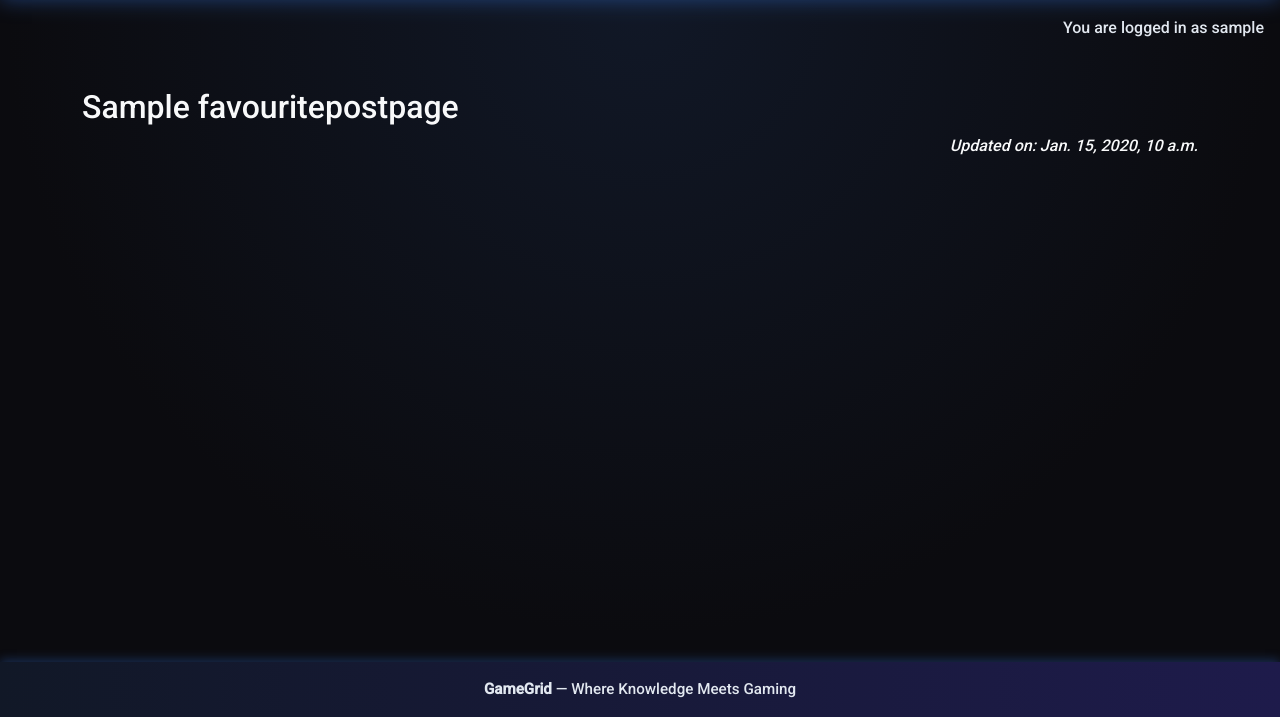
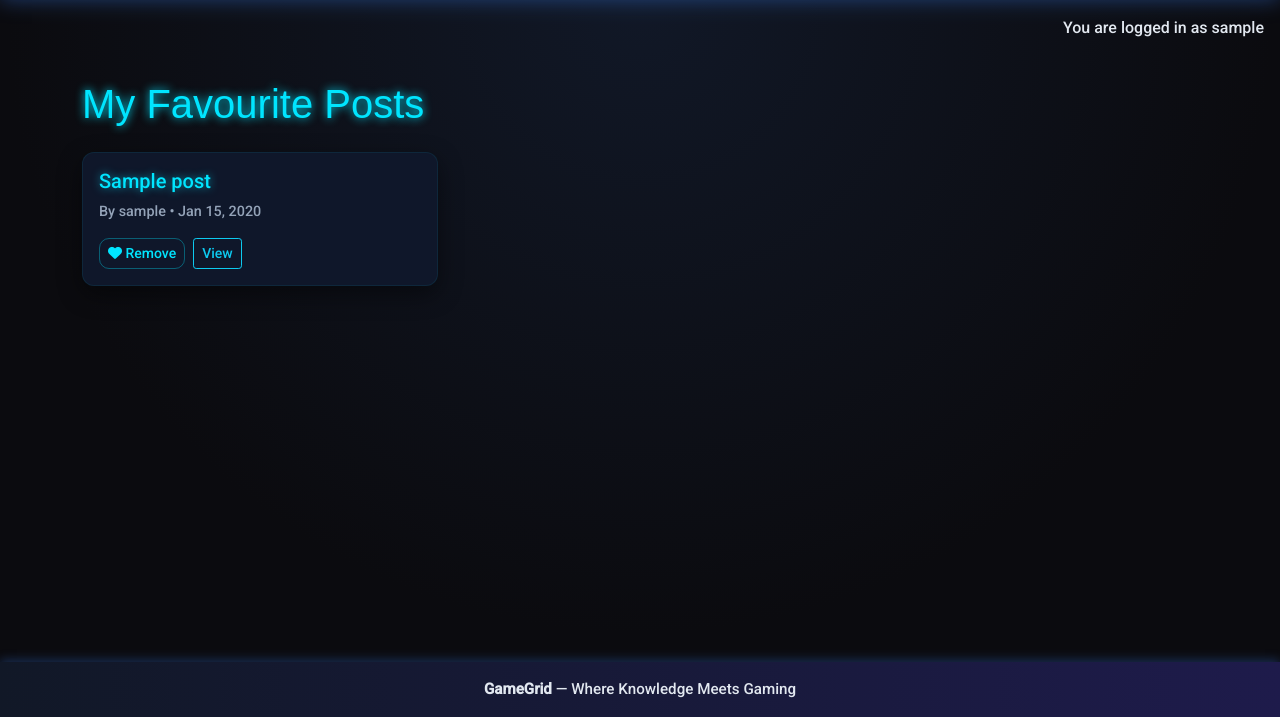
Before and after one commit to AnasEljandi/GamingBlog_Final, a Django app: page /favourite-post/ in a window 1280 px wide. Shown: the part 83-800 px from the top of the page. Run offline with Django 4.2, Linux system fonts and the light colour scheme; a user stored in the database is signed in; tables that the repository leaves empty hold one stand-in row (values such as "Sample post"); parts of the project's set-up code (start-up, migrations or seed data) failed here and were passed over; some web fonts are replaced.

Commit message:
create favourites button and page edit

```diff
--- a/blog/urls.py
+++ b/blog/urls.py
@@ -6,4 +6,5 @@ urlpatterns = [
     path('<slug:slug>/', views.post_detail, name='post_detail'),
     path('comment/<int:pk>/edit/', views.edit_comment, name='edit_comment'),
     path('comment/<int:pk>/delete/', views.delete_comment, name='delete_comment'),
+    path('favourite/<int:post_id>/toggle/', views.toggle_favourite, name='toggle_favourite'),
 ]
--- a/favourite_post/templates/favourite_post/favourite_post.html
+++ b/favourite_post/templates/favourite_post/favourite_post.html
@@ -1,14 +1,47 @@
 {% extends "base.html" %}
 {% load static %}
+
 {% block content %}
-<div class="container mt-5 text-light">
-  {% if fav_page %}
-    <h2>{{ fav_page.title }}</h2>
-    <div>{{ fav_page.content|safe }}</div>
-    <p class="text-end"><em>Updated on: {{ fav_page.updated_on }}</em></p>
+<style>
+  .fav-title{ color:#00e5ff; text-shadow:0 0 10px #00e5ff; font-family:'Mangold',sans-serif; }
+  .post-card{ background:#0f172a; border:1px solid rgba(0,229,255,.08); border-radius:12px; box-shadow:0 8px 24px rgba(0,0,0,.45); }
+  .post-card h5{ color:#00e5ff; text-shadow:0 0 8px rgba(0,229,255,.6); }
+  .meta{ font-size:.9rem; color:#94a3b8; }
+  .btn-fav{ border:1px solid rgba(0,229,255,.35); color:#00e5ff; border-radius:10px; background:transparent; }
+  .btn-fav:hover{ background:#00e5ff; color:#0b0f1a; box-shadow:0 0 15px #00e5ff; }
+</style>
+
+<div class="container py-4">
+  <h1 class="fav-title mb-4">My Favourite Posts</h1>
+
+  {% if posts %}
+    <div class="row g-4">
+      {% for post in posts %}
+      <div class="col-md-4">
+        <div class="post-card p-3 h-100 d-flex flex-column">
+          <a href="{% url 'post_detail' post.slug %}" class="text-decoration-none">
+            <h5 class="mb-2">{{ post.title }}</h5>
+          </a>
+          <p class="meta mb-3">By {{ post.author }} • {{ post.created_on|date:"M j, Y" }}</p>
+
+          <div class="mt-auto d-flex gap-2 align-items-center">
+            {% if user.is_authenticated %}
+            <form method="post" action="{% url 'toggle_favourite' post.id %}" class="d-inline">
+              {% csrf_token %}
+              <input type="hidden" name="next" value="{{ request.get_full_path }}">
+              <button type="submit" class="btn btn-sm btn-fav">
+                <i class="fa-solid fa-heart"></i> Remove
+              </button>
+            </form>
+            {% endif %}
+            <a href="{% url 'post_detail' post.slug %}" class="btn btn-sm btn-outline-info">View</a>
+          </div>
+        </div>
+      </div>
+      {% endfor %}
+    </div>
   {% else %}
-    <h2>Favourite Post</h2>
-    <p>No content yet. Add a <strong>FavouritePostPage</strong> in the admin.</p>
+    <p class="text-muted">You haven’t favourited any posts yet. Open a post and click “Add to Favourites”.</p>
   {% endif %}
 </div>
 {% endblock %}
--- a/favourite_post/urls.py
+++ b/favourite_post/urls.py
@@ -1,4 +1,5 @@
 from django.urls import path
+from .views import favourite_post_page
 from . import views
 
 urlpatterns = [
--- a/favourite_post/views.py
+++ b/favourite_post/views.py
@@ -1,6 +1,8 @@
 from django.shortcuts import render
 from django.template.loader import select_template
 from .models import FavouritePostPage
+from blog.models import Post
+from django.contrib.auth.decorators import login_required
 
 def favourite_post_page(request):
     """
@@ -17,3 +19,28 @@ def favourite_post_page(request):
     ])
 
     return render(request, template.template.name, {"fav_page": fav_page})
+
+@login_required
+def favourite_post_page(request):
+    """
+    Shows the current user's favourited posts.
+    """
+    posts = (
+        Post.objects
+        .filter(favourites__user=request.user, status=1)
+        .select_related('author')
+        .prefetch_related('favourites')
+        .order_by('-favourites__created_on')
+    )
+    return render(request, "favourite_post/favourite_post.html", {"posts": posts})
+
+@login_required
+def favourite_post_page(request):
+    # All published posts favourited by the current user
+    posts = (
+        Post.objects
+        .filter(favourites__user=request.user, status=1)
+        .select_related('author')
+        .order_by('-favourites__created_on')
+    )
+    return render(request, "favourite_post/favourite_post.html", {"posts": posts})
--- a/templates/account/login.html
+++ b/templates/account/login.html
@@ -123,7 +123,7 @@
   <div class="card">
     <h1 class="title">{% trans "Sign In" %}</h1>
     <p class="subtitle">
-      {% blocktrans %}Welcome back to the GameGrid blog. To leave a comment or like a post, please log in.
+      {% blocktrans %}Welcome back to the GameGrid blog. To leave a comment or like a post or to favourite it,please log in.
       If you haven’t created an account yet, then <a class="link" href="{{ signup_url }}">sign up</a> first.{% endblocktrans %}
     </p>
 
--- a/templates/base.html
+++ b/templates/base.html
@@ -9,6 +9,24 @@
 <!DOCTYPE html>
 <html class="h-100" lang="en">
 <head>
+  <style>
+  body{background:#0b0b0f;color:#e2e8f0;font-family:'Roboto',sans-serif}
+  .navbar{background:linear-gradient(90deg,#111827,#1e1b4b,#0f172a);box-shadow:0 0 20px rgba(59,130,246,.4)}
+  .navbar-brand{display:flex;align-items:center;font-family:'Mangold',sans-serif;font-weight:700;font-size:1.7rem;letter-spacing:2px;color:#00e5ff!important;text-transform:uppercase;text-shadow:0 0 12px #00e5ff,0 0 25px #3b82f6;transition:.3s}
+  .navbar-brand:hover{color:#00e5ff!important;text-shadow:0 0 25px #00e5ff,0 0 45px #3b82f6}
+  .navbar .nav-link{color:#cbd5e1!important;font-weight:500;letter-spacing:.5px;transition:.3s}
+  .navbar .nav-link.active,.navbar .nav-link:hover{color:#ff8c00!important;text-shadow:0 0 10px #ff8c00,0 0 20px #ffa733}
+  .main-bg{background:radial-gradient(circle at top,#111827,#0b0b0f 70%);min-height:80vh}
+  /* Cards / titles */
+  .card{background:#0f172a!important;border:1px solid rgba(0,229,255,.08)!important;box-shadow:0 8px 24px rgba(0,0,0,.45);border-radius:12px;transition:.3s}
+  .card:hover{transform:translateY(-4px);box-shadow:0 0 25px rgba(0,229,255,.3)}
+  .card-title{font-family:'Mangold',sans-serif;font-weight:700;color:#00e5ff;text-shadow:0 0 8px rgba(0,229,255,.7),0 0 18px rgba(0,229,255,.4);transition:.3s}
+  .card-title:hover{color:#ffa733;text-shadow:0 0 12px #ffa733,0 0 24px #ff8c00}
+  .image-flash .author,.card .author,.author{font-family:'Mangold',sans-serif;font-size:.95rem;font-weight:700;text-transform:uppercase;letter-spacing:.6px;color:#00e5ff!important;text-shadow:0 0 6px rgba(0,229,255,.85),0 0 14px rgba(0,229,255,.65),0 0 28px rgba(59,130,246,.55),0 0 42px rgba(0,229,255,.45)}
+  footer{background:linear-gradient(90deg,#111827,#1e1b4b);box-shadow:0 -2px 10px rgba(59,130,246,.3)}
+  footer p{margin:0;color:#e2e8f0}
+</style>
+
   <title>GameGrid | Gaming Blog</title>
   <meta name="viewport" content="width=device-width, initial-scale=1" />
 
```
Also changed, not shown: blog/admin.py (+32 -9 lines), blog/templates/blog/post_detail.html (+18 -2 lines), blog/views.py (+82 -44 lines), blog/migrations/0009_alter_favouritepost_options.py (added), blog/migrations/0010_alter_favouritepost_options.py (added), blog/models.py (line endings or trailing spaces).
